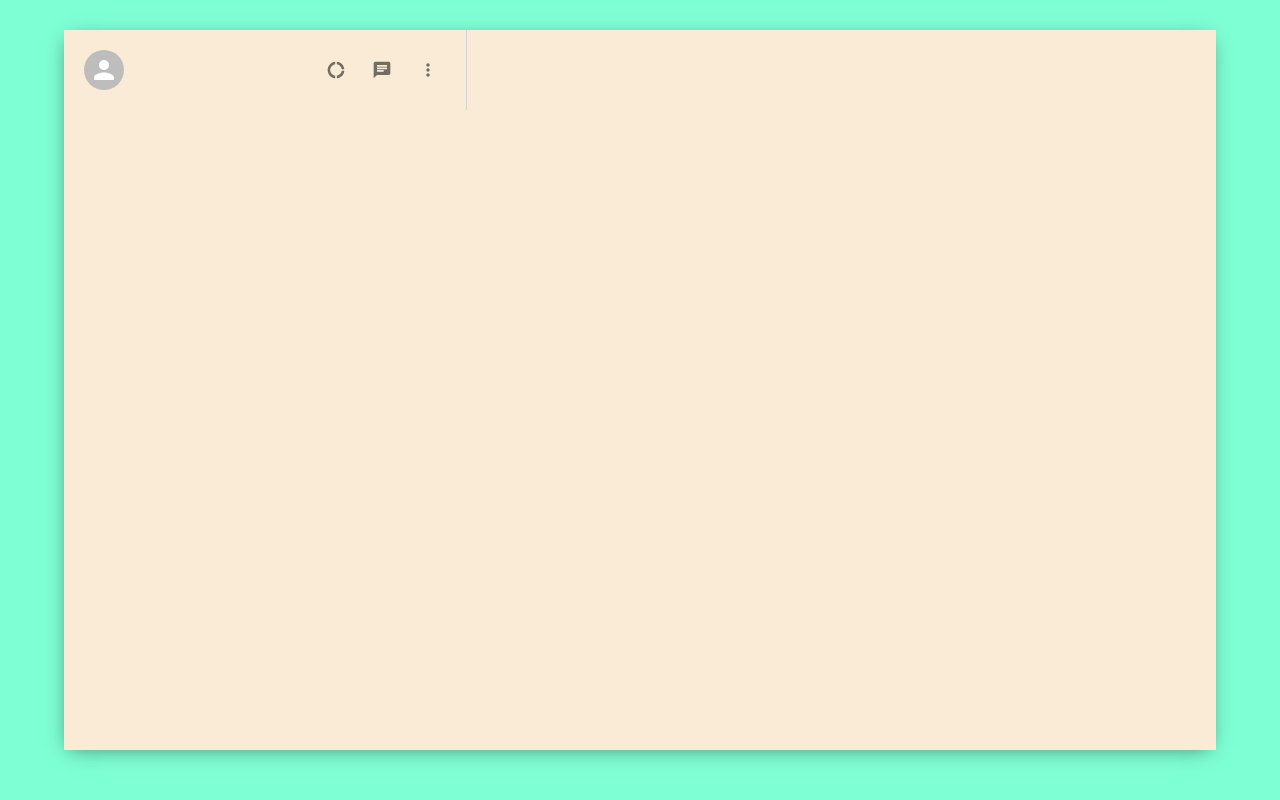
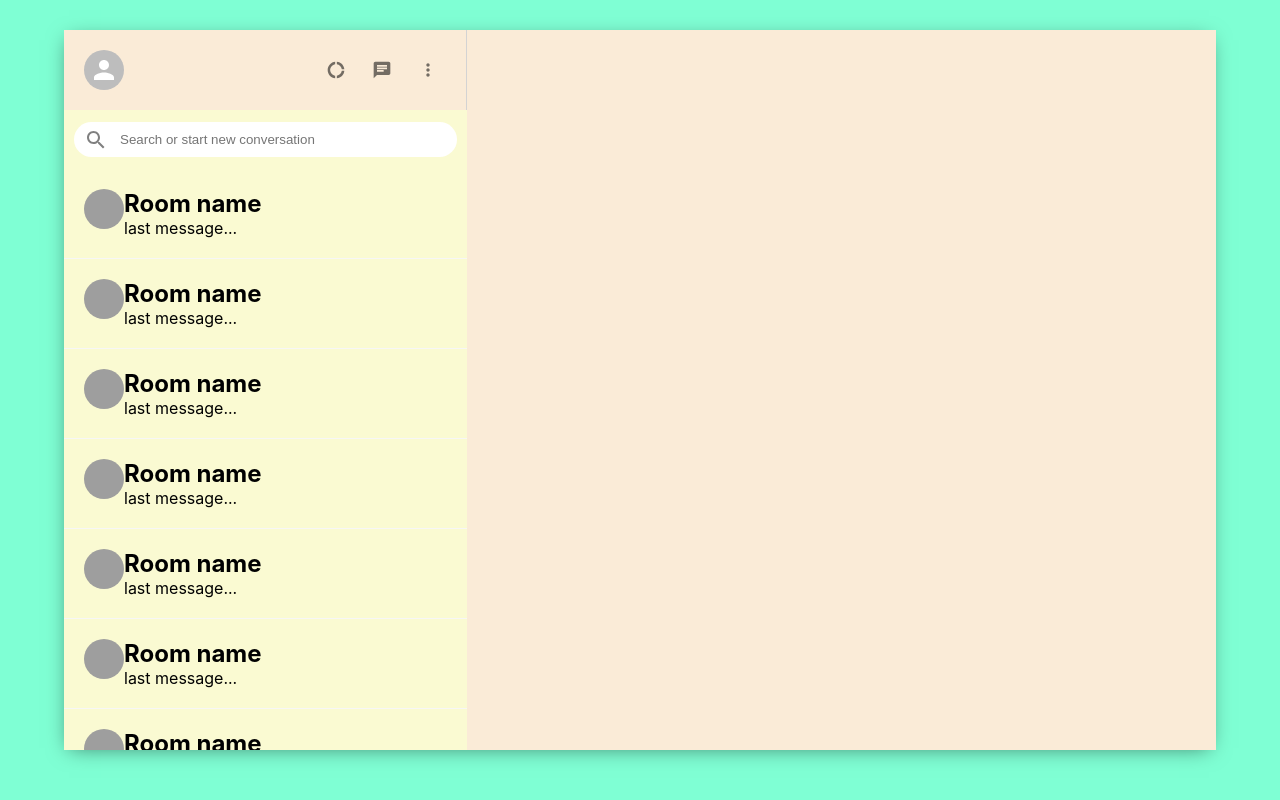
Before and after one commit to abbisgrl/CodingChat, a React (Create React App) app: page / in a window 1280 px wide. Built offline with nearby package versions, Linux system fonts and the light colour scheme; grey boxes are pictures that could not be loaded.

Commit message:
building the sidebar with the stuffs

```diff
--- a/src/App.js
+++ b/src/App.js
@@ -1,4 +1,4 @@
-import './App.css';
+import './Css/App.css';
 import Sidebar from './Component/Sidebar';
 function App() {
   return (
--- a/src/Component/Sidebar.js
+++ b/src/Component/Sidebar.js
@@ -3,8 +3,10 @@ import Avatar from '@mui/material/Avatar';
 import DonutLargeIcon from '@mui/icons-material/DonutLarge';
 import ChatIcon from '@mui/icons-material/Chat';
 import MoreVertIcon from '@mui/icons-material/MoreVert';
+import { IconButton } from "@mui/material";
+import SearchOutlinedIcon from '@mui/icons-material/SearchOutlined';
 import '../Css/Sidebar.css';
-import { IconButton } from "@mui/material";
+import SidebarChat from "./SidebarChat";
 
 const Sidebar = () => {
     return (
@@ -20,17 +22,27 @@ const Sidebar = () => {
                     </IconButton>
                     <IconButton>
                         <MoreVertIcon fontSize="small" />
-
                     </IconButton>
-
 
                 </div>
             </div>
-            <div className="sidebar_search">
+            <div className="search_box">
+                <div className="search_boxContainer">
+                    <SearchOutlinedIcon />
+                    <input placeholder="Search or start new conversation" type='text' />
+                </div>
 
             </div>
             <div className="sidebar_chats">
-
+                <SidebarChat/>
+                <SidebarChat/>
+                <SidebarChat/>
+                <SidebarChat/>
+                <SidebarChat/>
+                <SidebarChat/>
+                <SidebarChat/>
+                <SidebarChat/>
+                <SidebarChat/>
             </div>
         </div>
     )
--- /dev/null
+++ b/src/Component/SidebarChat.js
@@ -0,0 +1,22 @@
+import { Avatar } from "@mui/material";
+import React, { useEffect,useState } from "react";
+import '../Css/SidebarChat.css';
+
+const SidebarChat = ()=>{
+    const [seed,setSeed] = useState('');
+    useEffect(()=>{
+        setSeed(Math.floor(Math.random()*5000));
+    },[]);
+
+    return(
+        <div className="sideChat">
+            <Avatar src={`https://avatars.dicebear.com/api/human/${seed}.svg`}/>
+            <div className="sidebarChat_info">
+                <h2>Room name</h2>
+                <p>last message...</p>
+            </div>
+        </div>
+    )
+}
+
+export default SidebarChat;
--- a/src/Css/Sidebar.css
+++ b/src/Css/Sidebar.css
@@ -1,4 +1,6 @@
 .sidebar{
+    display: flex;
+    flex-direction: column;
     flex: 0.35;
 }
 .sidebar_header{
@@ -19,3 +21,36 @@
     margin-right: 2vw;
     font-size: 24px !important;
 }
+
+.search_box{
+    display: flex;
+    align-items: center;
+    background-color: lightgoldenrodyellow;
+    height: 39px;
+    padding: 10px;
+}
+
+.search_boxContainer{
+    display: flex;
+    align-items: center;
+    background-color: white;
+    width: 100%;
+    height: 35px;
+    border-radius: 20px;
+}
+
+.search_boxContainer >input{
+    border: none;
+    /* margin-left: 5px; */
+    width: 80%;
+}
+.search_boxContainer>.MuiSvgIcon-root{
+    color: gray;
+    padding: 10px;
+}
+
+.sidebar_chats{
+    flex: 1;
+    background-color: lightgoldenrodyellow;
+    overflow: scroll;
+}
--- /dev/null
+++ b/src/Css/SidebarChat.css
@@ -0,0 +1,6 @@
+.sideChat{
+    display: flex;
+    padding: 20px;
+    cursor: pointer;
+    border-bottom: 1px solid #f6f6f6;
+}
--- a/src/index.js
+++ b/src/index.js
@@ -1,6 +1,6 @@
 import React from 'react';
 import ReactDOM from 'react-dom/client';
-import './index.css';
+import './Css/index.css';
 import App from './App';
 
 const root = ReactDOM.createRoot(document.getElementById('root'));
```
Also changed, not shown: src/Css/App.css (renamed from src/App.css), src/Css/index.css (renamed from src/index.css).
